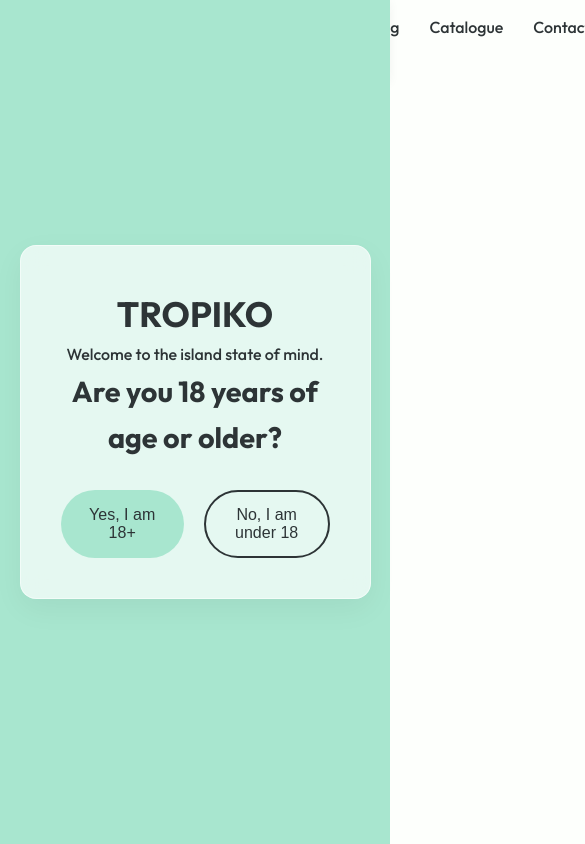
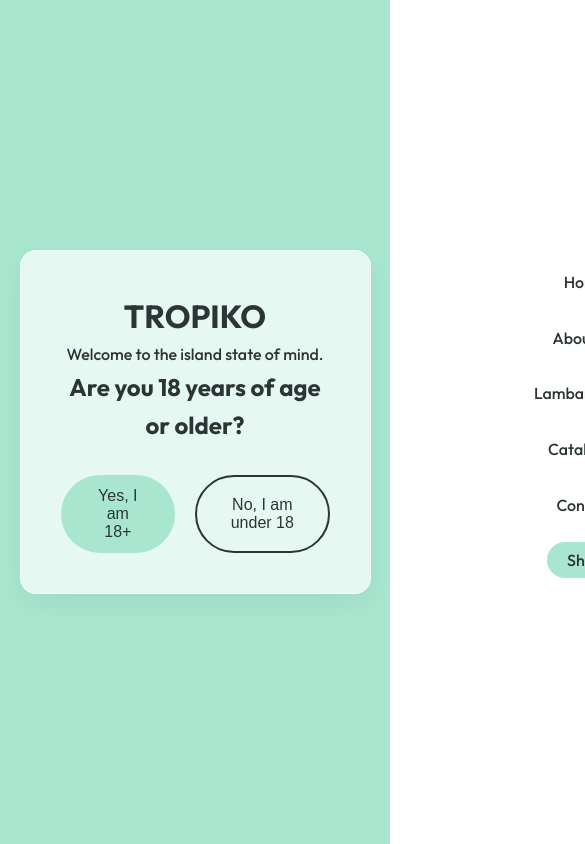
Before and after one commit to RadioMehn/drinktropikosite, a Next.js app: page / in a window 390 px wide. Shown: the top 844 px of the page, 585 px wide, since content can reach past the window. Built offline with nearby package versions, Linux system fonts and the light colour scheme.

Commit message:
fixing mobile v3

```diff
--- a/src/app/components/Navbar.tsx
+++ b/src/app/components/Navbar.tsx
@@ -10,7 +10,6 @@
   const toggleNav = () => setNavActive(!navActive);
   const closeNav = () => setNavActive(false);
 
-  // THIS IS THE LINE THAT WAS MISSING OR BROKEN
   return (
     <header id="main-header">
       <div className="logo">
@@ -26,6 +25,7 @@
         </Link>
       </div>
       <nav>
+        {/* The nav-active class is toggled here based on state */}
         <ul className={`nav-links ${navActive ? 'nav-active' : ''}`}>
           <li><Link href="/" onClick={closeNav}>Home</Link></li>
           <li><Link href="/about" onClick={closeNav}>About Us</Link></li>
@@ -34,6 +34,8 @@
           <li><Link href="/contact" onClick={closeNav}>Contact</Link></li>
           <li><Link href="/shop" className="nav-cta" onClick={closeNav}>Shop</Link></li>
         </ul>
+
+        {/* The burger div must be inside the nav to align with your CSS */}
         <div className={`burger ${navActive ? 'toggle' : ''}`} onClick={toggleNav}>
           <div className="line1"></div>
           <div className="line2"></div>
--- a/src/app/globals.css
+++ b/src/app/globals.css
@@ -272,99 +272,73 @@
 .footer-content a { color: white; margin-left: 20px; text-decoration: none; opacity: 0.8; }
 .disclaimer { font-size: 0.8rem; opacity: 0.5; }
 
-/* --- COMPREHENSIVE MOBILE OVERHAUL --- */
+/* --- THE FINAL MOBILE-FIRST FIX --- */
 @media (max-width: 768px) {
-    /* Global Spacing Fixes */
-    .section-padding {
-        padding: 40px 15px; /* Tighter padding to give content room */
-    }
+    .section-padding { padding: 40px 15px; }
 
-    h1 { font-size: 2.2rem; }
-    h2 { font-size: 1.8rem; }
-
-    /* Fix: The Lineup Section (Home Page) */
+    /* Fix for the Discover The Lineup Section */
     .product-card-premium {
-        grid-template-columns: 1fr !important; /* Force stack vertically */
+        display: block !important; /* Switch from grid to block for maximum stability */
         max-width: 100%;
-        margin: 0 auto;
-        border-radius: 20px;
+        overflow: hidden;
     }
 
     .showcase-img-container {
         width: 100% !important;
+        height: 300px; /* Fixed height for the yellow "block" */
         padding: 20px;
-        min-height: 250px;
     }
 
     .showcase-info {
         width: 100% !important;
-        padding: 25px 15px !important;
+        padding: 30px 20px !important;
         text-align: center;
-        overflow: hidden; /* Stops text from leaking out */
+        background: white; /* Ensures the text block is grounded */
     }
 
-    /* Fixed: Title Clipping in "The Lineup" */
     .showcase-info h3 {
-        font-size: 1.6rem !important;
-        white-space: normal;
-        word-wrap: break-word;
+        font-size: 1.7rem !important;
         line-height: 1.2;
+        margin-bottom: 15px;
     }
 
-    /* Fix: Shop Page Layout */
-    .shop-layout {
-        grid-template-columns: 1fr !important; /* Stack Product and Cart vertically */
+    /* Restoring the Burger Navigation */
+    .burger {
+        display: block !important;
+        cursor: pointer;
+        z-index: 101;
+    }
+
+    .nav-links {
+        position: fixed;
+        right: 0px;
+        height: 100vh;
+        top: 0;
+        background-color: white;
+        display: flex;
+        flex-direction: column;
+        align-items: center;
+        justify-content: center;
+        width: 100%;
+        transform: translateX(100%);
+        transition: transform 0.4s ease-in-out;
+        z-index: 99;
         gap: 30px;
     }
 
-    .shop-item {
-        flex-direction: column;
-        text-align: center;
-        padding: 20px;
+    .nav-active {
+        transform: translateX(0%);
     }
 
-    .shop-thumb {
-        width: 100px;
-        margin: 0 0 15px 0;
-    }
+    /* Burger Animation Lines */
+    .toggle .line1 { transform: rotate(-45deg) translate(-5px, 6px); }
+    .toggle .line2 { opacity: 0; }
+    .toggle .line3 { transform: rotate(45deg) translate(-5px, -6px); }
+}
 
-    /* Fix: Cart Sidebar on Mobile */
-    .cart-sidebar {
-        position: relative !important; /* Stop it from being sticky on mobile */
-        top: 0 !important;
-        width: 100%;
-        margin-top: 20px;
-    }
-
-    .shop-actions {
-        width: 100%;
-        align-items: center;
-    }
-
-    .btn {
-        width: 100%; /* Full-width buttons for easier tapping */
-        padding: 14px;
-    }
-
-    /* Hero Fix */
-    .hero-container {
-        flex-direction: column;
-        text-align: center;
-        padding-top: 40px;
-    }
-
-    .hero-text {
-        padding-right: 0;
-        margin-bottom: 30px;
-    }
-
-    .hero-text h1 { font-size: 2.8rem; }
-
-    /* Footer Mobile Fix */
-    .footer-content {
-        flex-direction: column;
-        gap: 20px;
-    }
+/* Ensure burger is hidden on desktop */
+@media (min-width: 769px) {
+    .burger { display: none; }
 }
 /* --- CART QUANTITY CONTROLS --- */
 .cart-item {
--- a/src/app/page.tsx
+++ b/src/app/page.tsx
@@ -102,33 +102,36 @@
       <section id="catalogue" className="section-padding">
   <div className="section-header animate-on-scroll">
     <h2>Discover <span className="text-gradient">The Lineup</span></h2>
-          <p>Our signature tropical flavor, crafted for the golden hour.</p>
   </div>
+
   <div className="catalogue-showcase">
     {products.map((prod) => (
-            <div className="product-card-premium animate-on-scroll delay-100" key={prod.id}>
+      <div className="product-card-premium animate-on-scroll" key={prod.id}>
+
+        {/* Yellow Block (Image Container) */}
         <div className="showcase-img-container">
           <Image
             src={prod.image}
             alt={prod.name}
-                  width={400}
-                  height={400}
+            width={350}
+            height={350}
             className="showcase-prod-img"
-                  style={{ objectFit: 'contain', borderRadius: '16px', filter: 'drop-shadow(0 10px 20px rgba(0,0,0,0.1))' }}
+            style={{ objectFit: 'contain' }}
           />
         </div>
+
+        {/* White Block (Info Container) */}
         <div className="showcase-info">
           <h3 className="text-gradient">{prod.name}</h3>
           <p className="showcase-flavor-desc">{prod.desc}</p>
-                <div style={{ marginBottom: '30px' }}>
-                  <span style={{ background: '#f0fff4', padding: '6px 16px', borderRadius: '20px', fontSize: '0.9rem', fontWeight: 500 }}>
+          <div style={{ marginBottom: '25px' }}>
+            <span style={{ background: '#f0fff4', padding: '6px 12px', borderRadius: '15px' }}>
               {prod.flavor} | {prod.abv}
             </span>
           </div>
-                <Link href="/shop" className="btn btn-primary" style={{ width: 'fit-content' }}>
-                  Buy Now
-                </Link>
+          <Link href="/shop" className="btn btn-primary">Buy Now</Link>
         </div>
+
       </div>
     ))}
   </div>
```
Lines whose indentation alone changed are shown as unchanged.
